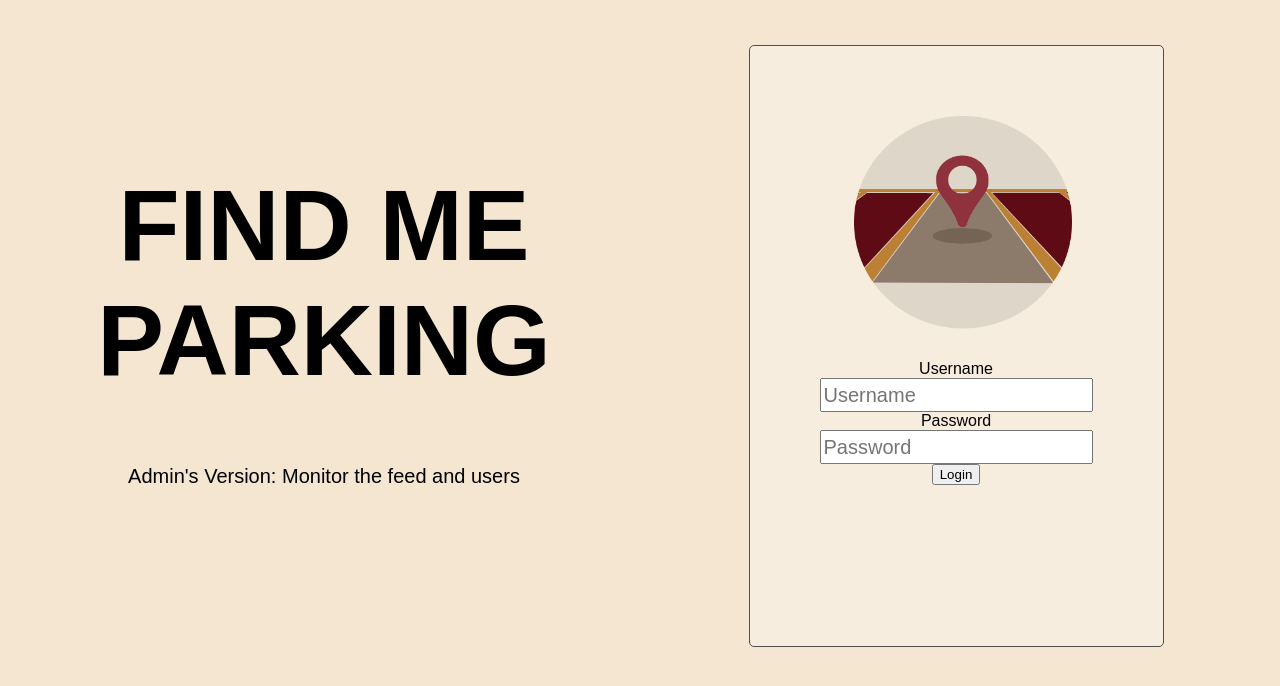
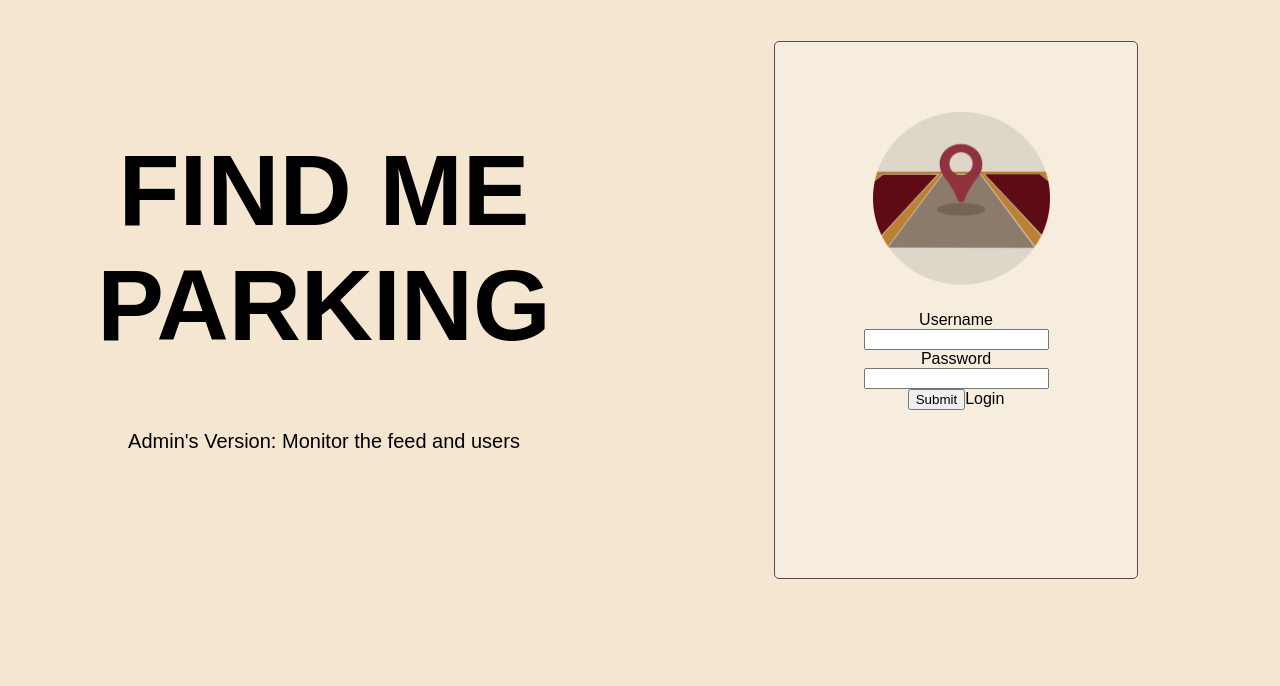
Before and after one commit to polbenzene/FinalProject_Team1, a Flask app: page / in a window 1280 px wide. Shown: the top 686 px of the page. Run offline with Flask 2, Linux system fonts and the light colour scheme; parts of the project's set-up code (start-up, migrations or seed data) failed here and were passed over; some web fonts are replaced.

Commit message:
Update LogInPage.html

```diff
--- a/templates/LogInPage.html
+++ b/templates/LogInPage.html
@@ -20,12 +20,12 @@
                 <fieldset>
                     <img src="{{url_for('static',filename='logo_circular.png')}}" id="logo">
 
-                    <form method ="post">
+                    <form action="'/" method="'post">
                         <label>Username</label>
-                        <input class ="input" type = "text" name ="username" placeholder="Username">
+                        <input type = "text" name ="username" required/>
                         <label>Password</label>
-                        <input class ="input" type ="password" name="password" placeholder="Password">
-                        <button type="submit" class="button is-success">Login</button>
+                        <input type = "password" name ="password" required/>
+                        <input type="submit">Login</button>
                     </form>
                 </fieldset>
             </div>
```
